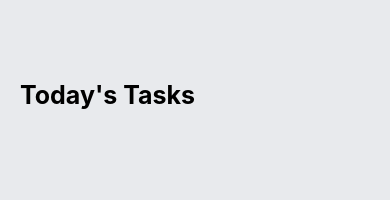
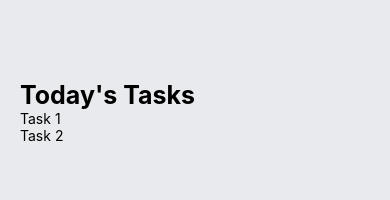
Before and after one commit to rainyearr/Todo_List, a React Native app: screen / in a window 390 px wide. Shown: the top 200 px of the page. Built offline with nearby package versions, Linux system fonts and the light colour scheme.

Commit message:
Added Task component

```diff
--- a/App.js
+++ b/App.js
@@ -1,6 +1,7 @@
 import { StatusBar } from 'expo-status-bar';
 import React from 'react';
 import { StyleSheet, Text, View } from 'react-native';
+import Task from './components/Task';
 
 export default function App() {
   return (
@@ -12,6 +13,8 @@
 
         <View style={styles.items}>
           {/* This is where the task will go!*/}
+          <Task text={'Task 1'}/>
+          <Task text={'Task 2'}/>
         </View>
       </View>
     </View>
--- /dev/null
+++ b/components/Task.js
@@ -0,0 +1,13 @@
+import React from 'react';
+import { StyleSheet, Text, View } from 'react-native';
+
+const Task= (props) =>{
+    return(
+        <View>
+            <Text>{props.text}</Text>
+        </View>
+    )
+}
+
+const styles = StyleSheet.create({})
+export default Task;
```
